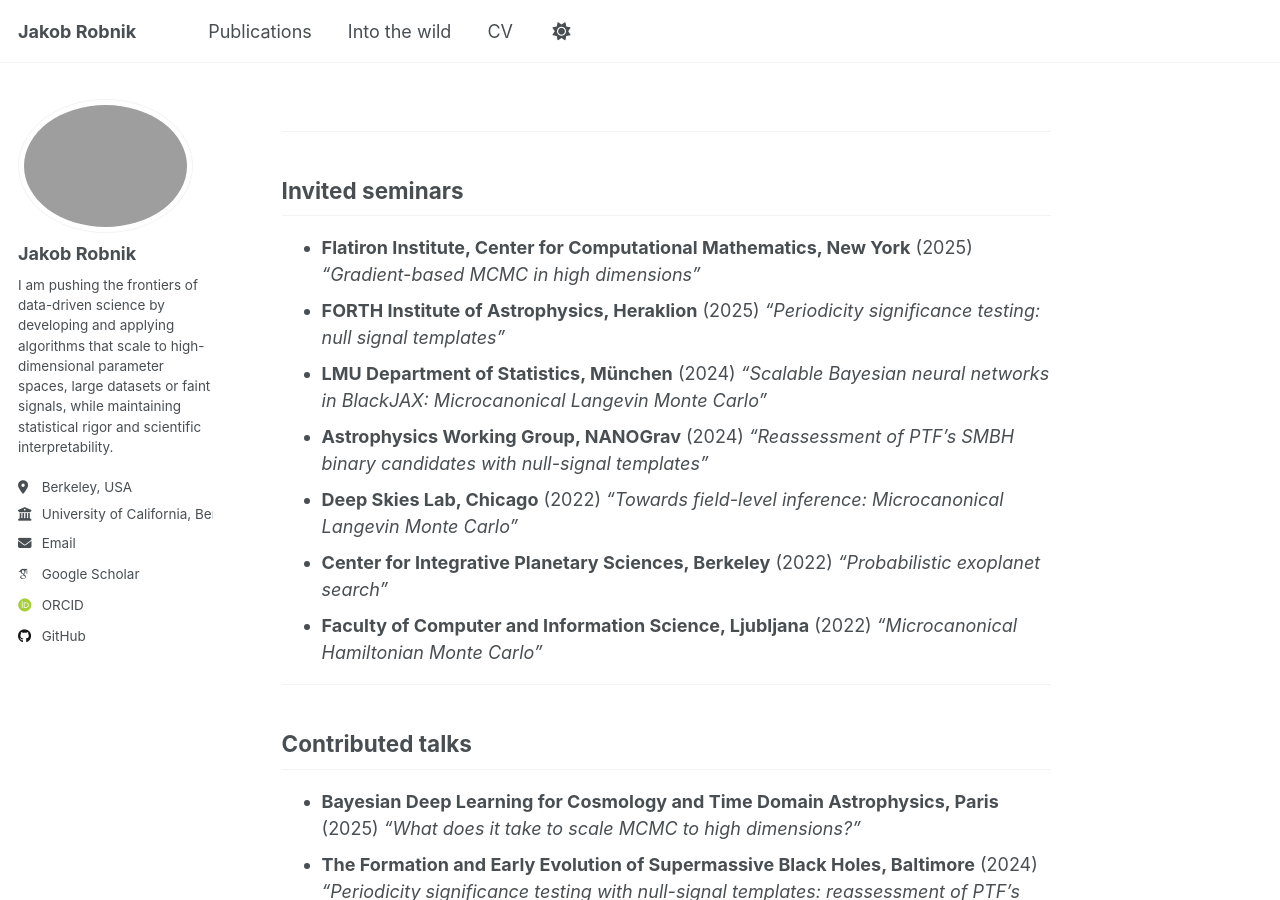
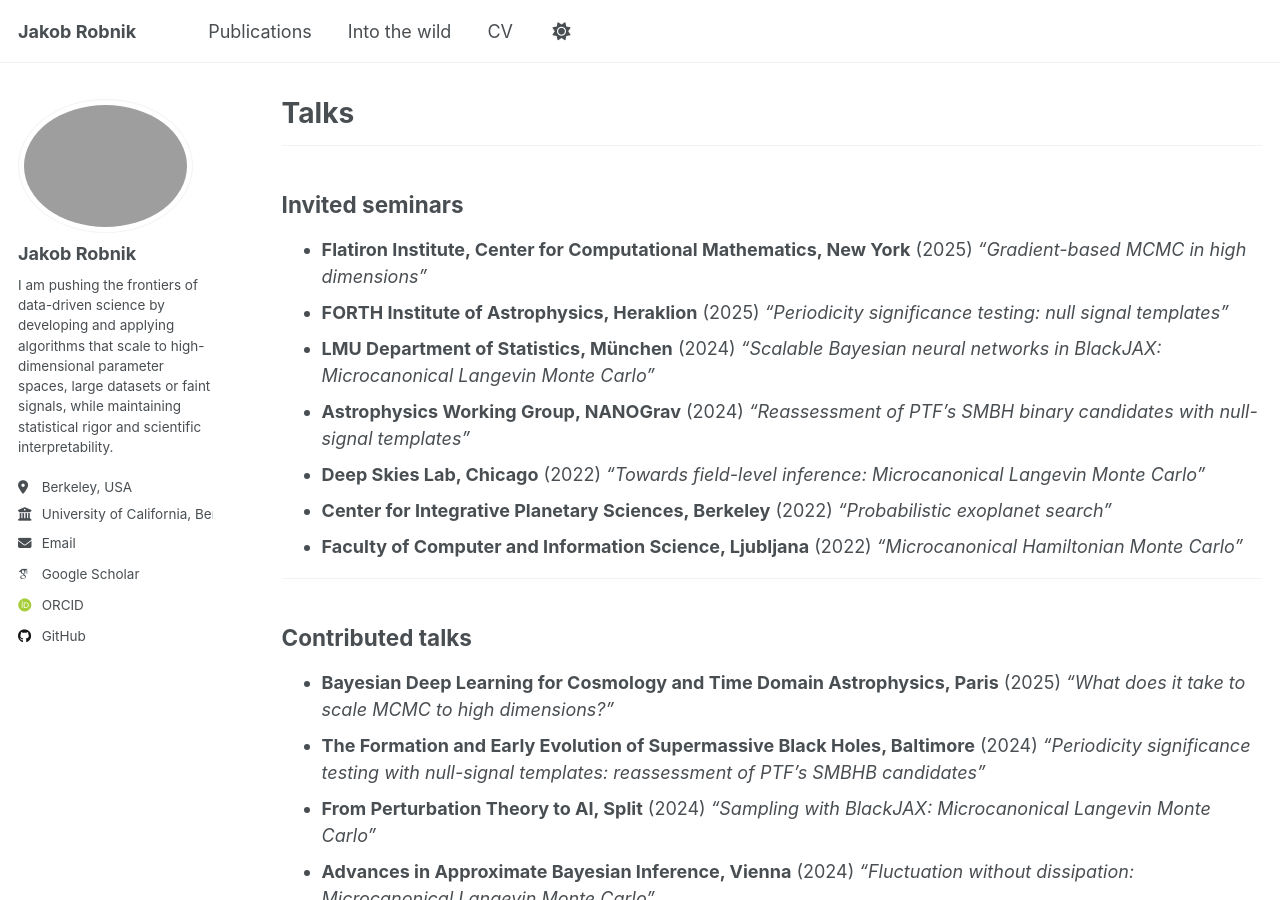
Before and after one commit to JakobRobnik/JakobRobnik.github.io, a Jekyll site: the page built from _pages/talks.md, in a window 1280 px wide and 900 px high. Built offline with Jekyll 4.4.1, drawn with Linux system fonts in a browser that asks for light colours; some web fonts are replaced; our own code applies the rules of GitHub Pages for plain Markdown files; a script that is not in the unit is left out.

Commit message:
Add front matter to talks.md for layout and title

```diff
--- a/_pages/talks.md
+++ b/_pages/talks.md
@@ -1,3 +1,9 @@
+---
+layout: archive
+title: Talks
+permalink: /talks/
+author_profile: true
+---
 
 ---
 
```
